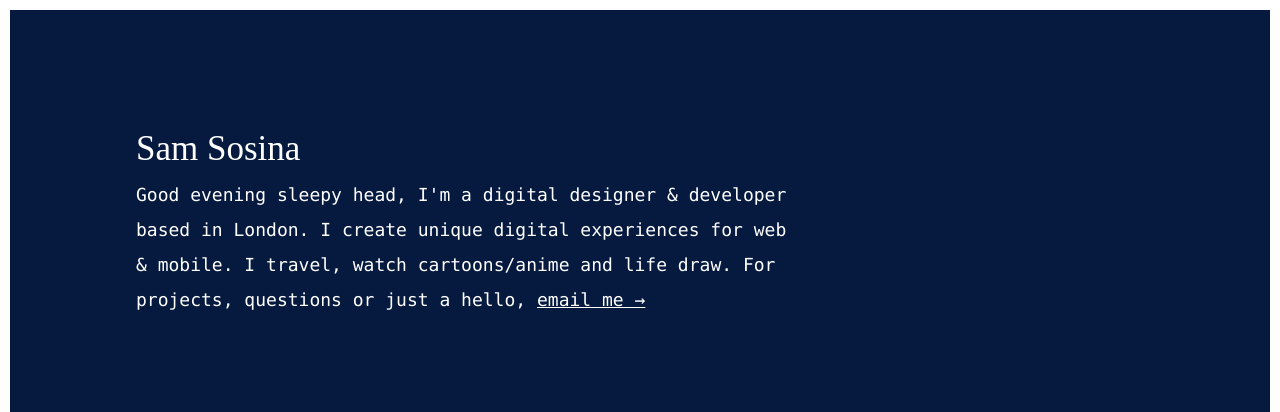
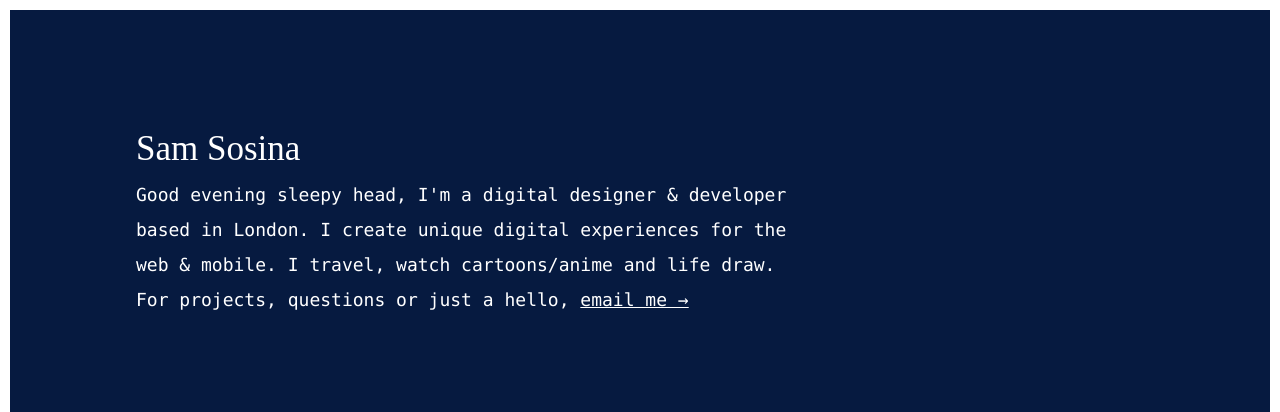
Before and after one commit to ssosina/sosina.me, a Jekyll site: the page built from index.html, in a window 1280 px wide. Shown: the top 412 px of the page. Built offline with Jekyll 4.4.1, drawn with Linux system fonts in a browser that asks for light colours; nearby versions of some CDN libraries; library files that are not in the unit come from our copies.

Commit message:
Copy update

```diff
--- a/_includes/hero.html
+++ b/_includes/hero.html
@@ -2,7 +2,7 @@
 	<div class="hero__container">
 	<div class="hero__content">
 	    <h1 class="hero__title">Sam Sosina</h1>
-	    <h1 class="hero__summary"><span id="greeting">Hey</span>, I'm a digital designer &amp developer based in London. I create unique digital experiences for web &amp mobile. I travel, <a target="_blank" href="https://www.youtube.com/watch?v=1eO5U_uN7DQ">watch cartoons</a>/<a target="_blank" href="https://www.youtube.com/watch?v=K-GwVEmoT3Y">anime</a> and life draw. For projects, questions or just a hello, <a class="hero__email-link" href="mailto:samsosina@gmail.com">email me →</a>
+	    <h1 class="hero__summary"><span id="greeting">Hey</span>, I'm a digital designer &amp developer based in London. I create unique digital experiences for the web &amp mobile. I travel, <a target="_blank" href="https://www.youtube.com/watch?v=1eO5U_uN7DQ">watch cartoons</a>/<a target="_blank" href="https://www.youtube.com/watch?v=K-GwVEmoT3Y">anime</a> and life draw. For projects, questions or just a hello, <a class="hero__email-link" href="mailto:samsosina@gmail.com">email me →</a>
 	    </h1>
 	</div>
 	</div>
```
